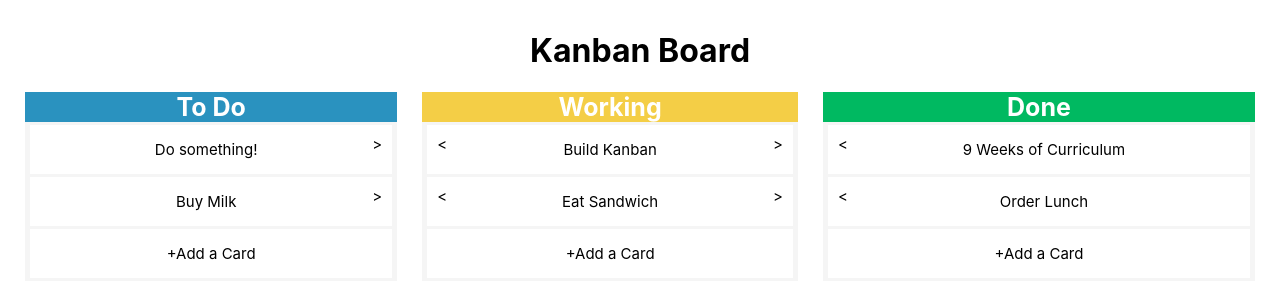
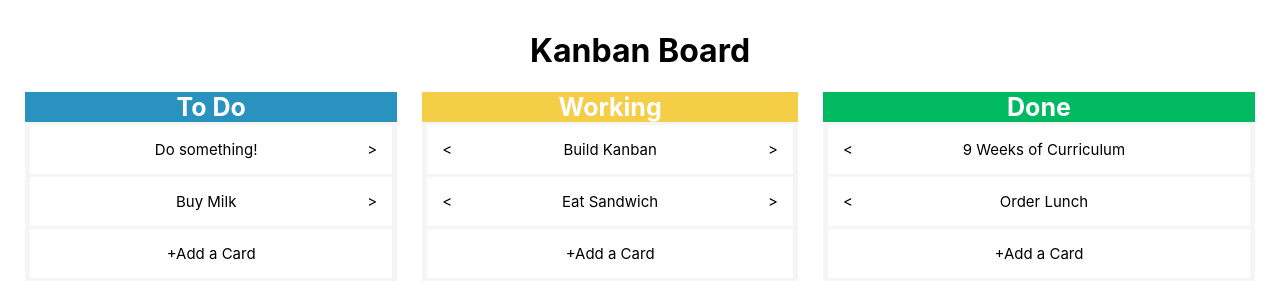
Before and after one commit to AndreC93/kanban, a React (Create React App) app: page / in a window 1280 px wide. Shown: the top 300 px of the page. Built offline with nearby package versions, Linux system fonts and the light colour scheme.

Commit message:
Separate padding from cursor css in Arrow

```diff
--- a/src/stylesheets/arrow.css
+++ b/src/stylesheets/arrow.css
@@ -1,5 +1,8 @@
 .arrow {
-  padding: 10px;
+  padding: 15px;
   margin: 0;
+}
+
+.real {
   cursor: pointer;
 }
```
